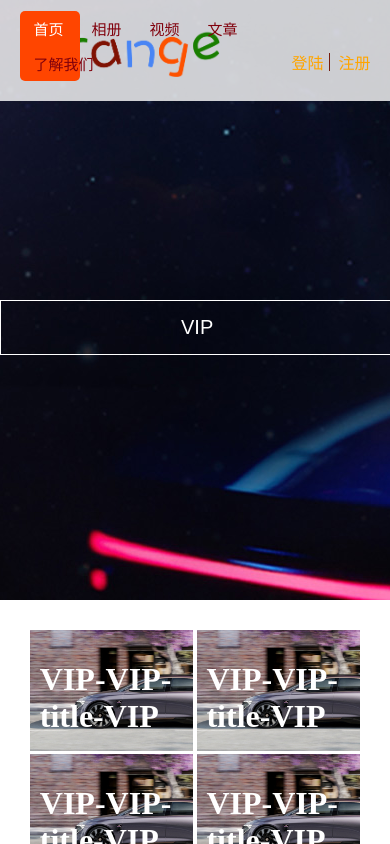
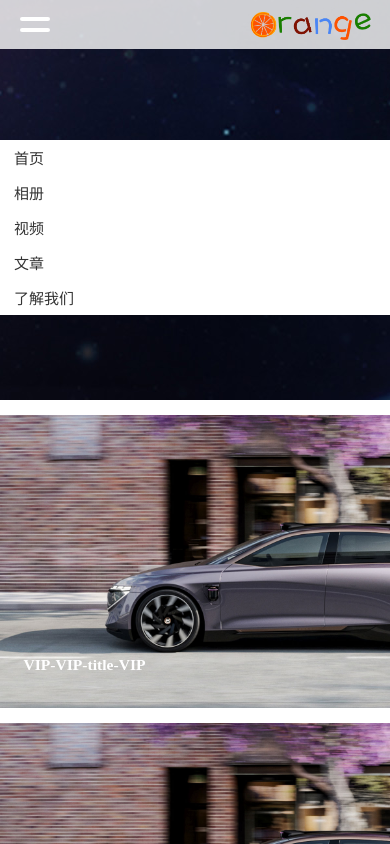
Before and after one commit to chen8000/orange, a React app: page /home in a window 390 px wide. Shown: the top 844 px of the page. Built offline with nearby package versions, Linux system fonts and the light colour scheme.

Commit message:
增加cssClass方法模块

```diff
--- a/src/components/commonStyle/_extend.scss
+++ b/src/components/commonStyle/_extend.scss
@@ -14,3 +14,10 @@
         @include afterClear();
     }
 }
+
+/*-------------- 767  phone*/
+@media all and (max-width: 767px){
+    .container{
+        position: initial;
+    }
+}
--- a/src/components/commonStyle/_mixin.scss
+++ b/src/components/commonStyle/_mixin.scss
@@ -1,8 +1,8 @@
 
 // 过度
-@mixin transition( $time:.3s ){
-    transition         : all $time ease;
-    -webkit-transition : all $time ease;
+@mixin transition( $time:.3s, $curve:ease ){
+    transition         : all $time $curve;
+    -webkit-transition : all $time $curve;
 }
 // 背景颜色
 @mixin bg( $color ){
@@ -13,11 +13,15 @@
 @mixin bgImg($url){
     background:url($url) no-repeat;
 }
+// 伪类块
+@mixin PseudoBlock{
+    content:"";
+    display:block;
+}
 
 // after清除浮动
 @mixin afterClear{
-    content : "";
-    display : block;
+    @include PseudoBlock();
     clear   : both;
 }
 
--- a/src/components/footer/index.scss
+++ b/src/components/footer/index.scss
@@ -5,6 +5,9 @@
 .footer{
     padding:30px 15px;
     color:white;
+    position: fixed;
+    bottom:0;
+    z-index:-1;
 
 
     @include wh(100%);
--- a/src/components/header/index.jsx
+++ b/src/components/header/index.jsx
@@ -2,8 +2,9 @@
 import React, { Component } from 'react'
 import { NavLink } from 'react-router-dom'
 
-import { Login, NavBar } from '../../route/config'
+import { NavBar } from '../../route/config'
 
+import { addClass, hasClass, removeClass } from '../../module/cssClass'
 import style from './index.scss'
 
 
@@ -12,7 +13,20 @@ class Header extends Component {
     // 组件渲染完成后初始化状态
     componentDidMount(){
         // 初始化动画位置
-        this.props.headerNavBar({w:'60px',l:'0px'})
+        let routeActive = this.refs.navBarContainer.childNodes
+
+        for(let i = 0; i< routeActive.length; i++){
+            if(routeActive[i].getElementsByClassName(style.navBarThisPage).length > 0){
+                this.animateStore(routeActive[i].getElementsByClassName(style.navBarThisPage)[0])
+            }
+        }
+
+        // 首页状态
+        if(this.props.pathname === '/'){
+            this.props.headerNavBar({w:`60px`, l:`0px`})
+        }
+
+        // console.log(routeActive)
 
         // 注册window scroll 事件
         this.windowScroll()
@@ -30,7 +44,7 @@ class Header extends Component {
     // enter
     navBarActive = e => {
         // 给ul添加一个class改变所有文字的颜色
-        this.refs.navBarContainer.className = style.navBarContainer
+        addClass(this.refs.navBarContainer, style.navBarContainer)
 
         this.animateStore(e.target)
     }
@@ -39,9 +53,7 @@ class Header extends Component {
     navBarOut = e => {
 
         // 移走后移除ul上的class
-        this.refs.navBarContainer
-            .className = this.refs.navBarContainer
-            .className.replace(style.navBarContainer, '').trim()
+        removeClass(this.refs.navBarContainer, style.navBarContainer)
 
         // 获取当前组件对应的面包屑
         let activeClassName = e
@@ -51,8 +63,6 @@ class Header extends Component {
                                 .getElementsByClassName(style.navBarThisPage)[0]
         if(activeClassName){
             this.animateStore(activeClassName)
-        }else{
-            this.props.headerNavBar({w:'0px',l:'0px'})
         }
 
     }
@@ -79,6 +89,18 @@ class Header extends Component {
     }
 
 
+    // mobile事件
+    mbNavBarToggle = e => {
+
+        if(!hasClass(e.target, style.mobileIconActive)){
+            addClass(e.target, style.mobileIconActive)
+        }else{
+            removeClass(e.target, style.mobileIconActive)
+        }
+
+    }
+
+
     render(){
         let { result } = this.props
 
@@ -90,17 +112,16 @@ class Header extends Component {
                 ].join(' ')
             }>
                 <div className={ style.container }>
+                    <div onClick={ this.mbNavBarToggle } className={ style.mobileIcon }>
+
+                    </div>
                     <div className={ style.logo }>
                         <img src="/img/common/logo.png" alt=""/>
                         <img className={ style.logo_O } src="/img/common/logo_O.png" alt=""/>
 
                     </div>
-                    <div className={ style.login }>
-                        {
-                            // 登陆 注册
-                            Login.map((res, index) => <NavLink activeClassName={ style.loginStyle } to={ res.toPath } key={ index } >{ res.key }</NavLink>)
-                        }
-                    </div>
+                    <div className={ style.mobileHeader }>
+
                         <ul ref='navBarContainer'>
                         <span style={{width:result.headerBar.w, left:result.headerBar.l}} className={ style.navBarActive }></span>
 
@@ -118,6 +139,8 @@ class Header extends Component {
 
                         </ul>
                     </div>
+
+                </div>
             </div>
         )
     }
--- a/src/components/header/index.scss
+++ b/src/components/header/index.scss
@@ -21,7 +21,7 @@
         list-style : none;
         position   : absolute;
         bottom     : 0;
-        right      : 100px;
+        right      : 0;
 
         li{
             display : inline-block;
@@ -93,7 +93,7 @@
         left     : 1px;
         width    : 20%;
         transform: rotate(0deg);
-        animation: logoRotate 5s linear infinite;
+        animation: logoRotate 8s linear infinite;
     }
 }
 
@@ -163,3 +163,114 @@
         transform: rotate(360deg)
     }
 }
+
+.mobileIcon{
+    display:none;
+}
+
+/*-------------- 767  phone*/
+@media all and (max-width: 767px){
+    .header{
+        padding:12px 0 5px 0;
+    }
+    .logo{
+        width:120px;
+        float:right;
+
+        .logo_O{
+            top      : .5px;
+            left     : .5px;
+        }
+    }
+    .mobileIcon{
+        display:block;
+        width:30px;
+        height:15px;
+        float: left;
+        position: absolute;
+        top:0;
+        bottom:0;
+        margin:auto 0;
+
+
+        &:before,
+        &:after{
+            @include PseudoBlock();
+            @include bg(#fff);
+
+
+            width:100%;
+            height:4px;
+            position: absolute;
+            border-radius:5px;
+
+            @include transition(.5s);
+        }
+        &:before{
+            bottom:0;
+        }
+    }
+    .mobileIconActive{
+        &:after{
+            transform-origin:10px 3px;
+            transform: rotate(45deg);
+        }
+        &:before{
+            transform-origin:7px 0;
+            transform:rotate(-45deg);
+        }
+    }
+    .mobileHeader{
+        // display:none;
+
+        position: absolute;
+        top:140px;
+        left:0;
+
+
+        @include wh(100%, inherit);
+
+        &:after{
+            @include afterClear();
+        }
+
+        ul{
+            position: initial;
+            .navBarActive{
+                display: none;
+            }
+
+            li{
+                display:block;
+
+                @include bg(white);
+                .navBarThisPage{
+                    color:#333;
+                }
+
+                a{
+                    color:#333;
+                }
+            }
+        }
+    }
+
+    .login{
+        position: inherit;
+    }
+
+
+    .headerFixed{
+        padding:10px 0 3px 0;
+
+        @include bg(rgba(255,255,255,.5));
+
+        .logo{
+            width:100px;
+        }
+
+        ul li a{
+            padding:7px 14px;
+        }
+    }
+}
--- a/src/components/home/index.jsx
+++ b/src/components/home/index.jsx
@@ -16,6 +16,14 @@ class Home extends Component {
                     <ul>
                         {
                             [
+                                {
+                                    title:'VIP-VIP-title-VIP',
+                                    imgUrl:'/img/home/todos1.png'
+                                },
+                                {
+                                    title:'VIP-VIP-title-VIP',
+                                    imgUrl:'/img/home/todos1.png'
+                                },
                                 {
                                     title:'VIP-VIP-title-VIP',
                                     imgUrl:'/img/home/todos1.png'
--- a/src/components/home/index.scss
+++ b/src/components/home/index.scss
@@ -5,6 +5,7 @@
 
     @include wh(null, 600px);
     @include bgImg('/img/home/carFooter.jpg');
+
 
     background-attachment:fixed;
     background-position:top center;
@@ -52,11 +53,14 @@
         }
     }
 }
+.todo{
+    margin-bottom:80px;
+}
 .todo ul{
     list-style: none;
     padding:30px 30px 28px 30px;
 
-
+    @include bg(white);
 
     li{
         float: left;
@@ -77,7 +81,7 @@
             left:0;
             overflow: hidden;
 
-            @include wh(99%, 98%);
+            @include wh(99%, 97.7%);
 
             img{
                 @include wh(100%);
@@ -89,7 +93,7 @@
                 bottom:10%;
                 left:6%;
                 color:white;
-                font-size:2em;
+                font-size:3vw;
 
                 &:after{
                     content:"";
@@ -124,3 +128,31 @@
         @include afterClear();
     }
 }
+
+/*-------------- 767  phone*/
+@media all and (max-width: 767px){
+    .home{
+        @include wh(null, 400px);
+
+        button{
+            padding:10px 80px;
+            margin-top:220px;
+        }
+    }
+    .todo ul {
+        padding:15px 0 0 0;
+
+        li{
+            left:0;
+            right:0;
+            margin-bottom:15px;
+            @include wh(100%);
+            .todos{
+                @include wh(100%, 100%);
+                h2{
+                    font-size:4vw;
+                }
+            }
+        }
+    }
+}
--- a/src/components/login/index.jsx
+++ /dev/null
@@ -1,51 +0,0 @@
-
-import React, { Component } from 'react'
-import { connect } from 'react-redux'
-import PropTypes from 'prop-types'
-import { headerNavBar } from '../../redux/actions'
-
-class Login extends Component {
-
-    // 组件渲染完成后初始化状态
-    componentDidMount(){
-        // 初始化动画位置
-        this.props.headerNavBar({w:'0px',l:'0px'})
-
-    }
-
-    // 数据类型
-    static propTypes = {
-        result:PropTypes.object.isRequired,
-        headerNavBar:PropTypes.func.isRequired
-    }
-
-    render(){
-
-        return (
-            <div>
-                login 页面<br/>
-                login 页面<br/>
-                login 页面<br/>
-                login 页面<br/>
-                login 页面<br/>
-                login 页面<br/>
-                login 页面<br/>
-                login 页面<br/>
-                login 页面<br/>
-                login 页面<br/>
-                login 页面<br/>
-                login 页面<br/>
-                login 页面<br/>
-                login 页面<br/>
-                login 页面<br/>
-                login 页面<br/>
-            </div>
-        )
-    }
-}
-
-
-export default connect(
-    state => ({ result:state.reducers }),
-    { headerNavBar }
-)(Login)
--- a/src/containers/app.jsx
+++ b/src/containers/app.jsx
@@ -14,8 +14,6 @@ import AboutUs from '../components/aboutUs'
 import Album from '../components/album'
 import Article from '../components/article'
 import VideoPage from '../components/videoPage'
-import Login from '../components/login'
-import DoLogin from '../components/doLogin'
 
 
 
@@ -35,11 +33,14 @@ class App extends Component {
 
     render(){
 
-        let { result, headerNavBar, windowScroll } = this.props
+        // 获取url后面的地址
+        let pathname = this.props.location.pathname
+
+        let {  result, headerNavBar, windowScroll } = this.props
 
         return (
             <div>
-                <Header result = {result} headerNavBar = { headerNavBar } windowScroll = { windowScroll }/>
+                <Header pathname = { pathname } result = {result} headerNavBar = { headerNavBar } windowScroll = { windowScroll }/>
 
                     <Switch>
                         <Route path="/home" component={ Home }/>
@@ -47,8 +48,6 @@ class App extends Component {
                         <Route path="/album" component={ Album } />
                         <Route path="/article" component={ Article } />
                         <Route path="/videoPage" component={ VideoPage } />
-                        <Route path="/login" component={ Login } />
-                        <Route path="/doLogin" component={ DoLogin } />
                         <Redirect to="/home"/>
                     </Switch>
 
--- /dev/null
+++ b/src/module/cssClass/index.js
@@ -0,0 +1,25 @@
+
+
+// 增加  删除  查询  class
+
+export const hasClass = (elem, cls) =>{
+        cls = cls || ''
+        if (cls.replace(/\s/g, '').length === 0) return false
+        return new RegExp(' ' + cls + ' ').test(' ' + elem.className + ' ')
+    }
+
+export const addClass = (elem, cls) => {
+        if (!hasClass(elem, cls)) {
+            elem.className = elem.className === '' ? cls : elem.className + ' ' + cls
+        }
+    }
+
+export const removeClass = (elem, cls) =>{
+        if (hasClass(elem, cls)) {
+            var newClass = ' ' + elem.className.replace(/[\t\r\n]/g, '') + ' '
+            while (newClass.indexOf(' ' + cls + ' ') >= 0) {
+                newClass = newClass.replace(' ' + cls + ' ', ' ')
+            }
+            elem.className = newClass.replace(/^\s+|\s+$/g, '')
+        }
+    }
```
Also changed, not shown: src/components/doLogin/index.jsx (deleted, +0 -47 lines). Lines whose indentation alone changed are shown as unchanged.
